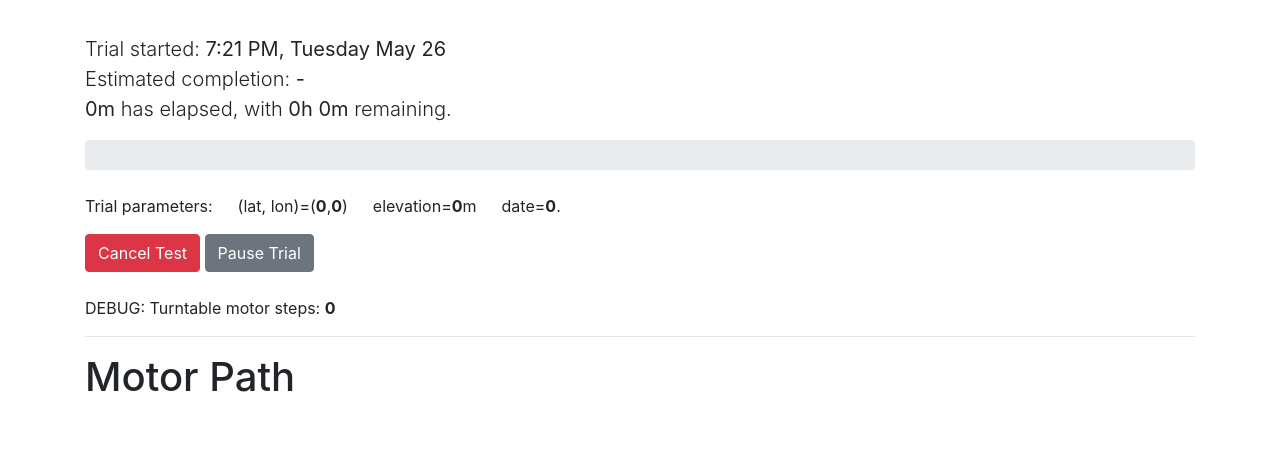
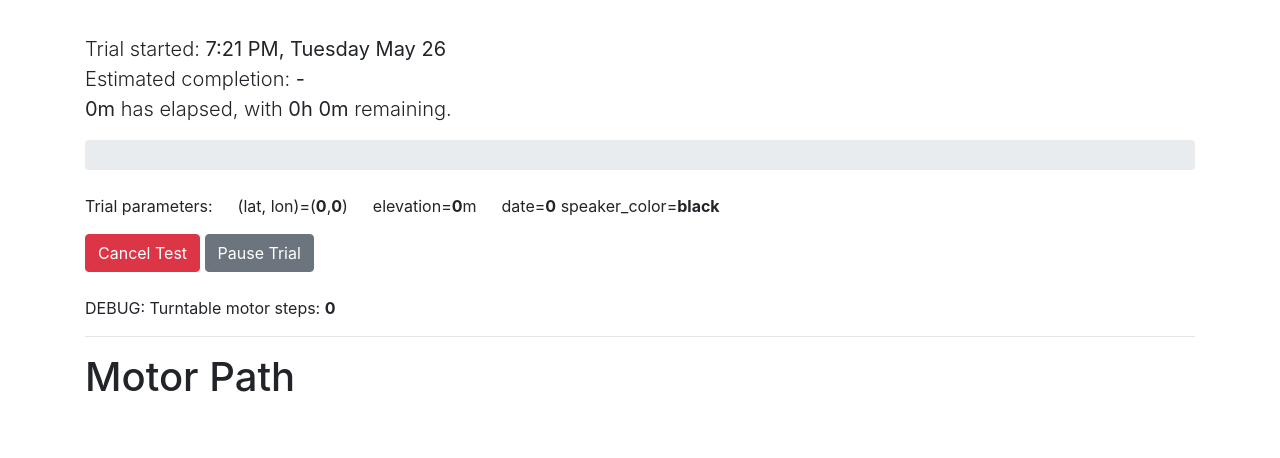
Before and after one commit to colebergmann/sonos-bot, a Flask app: template app/templates/home.html in a window 1280 px wide. Shown: the part 150-608 px from the top of the page. Run offline with Flask 2, Linux system fonts and the light colour scheme; the template is opened without the code that fills it, so the values that code supplies are empty; some libraries are stand-ins or nearby versions.

Commit message:
cb - added speaker color

```diff
--- a/app/Robot.py
+++ b/app/Robot.py
@@ -20,6 +20,7 @@
     current_seconds = 0
     total_seconds = 1
     timer = None
+    speaker_color = "black"     # or "white"
 
     SECS_PER_CYCLE = 300    # time each cycle accounts for
     CYCLE_PERIOD = 2        # time between cycles
@@ -28,7 +29,7 @@
         print("DEBUG: [ROBOT] Object instantiated")
         #self.calculate(5, 5, 2000, '12/12/2009')
 
-    def calculate(self, lat, lon, elevation, date):
+    def calculate(self, lat, lon, elevation, date, speaker_color):
         self.status = "calculating"
 
         # make sure the calculations are successful. if not, kick user back to params page
@@ -43,6 +44,7 @@
             self.total_seconds = len(self.azimuth_arr)
             print(len(self.azimuth_arr))
             self.start_date = datetime.now()
+            self.speaker_color = speaker_color
 
             #commence the timer!
             self.run_timer()
@@ -83,7 +85,8 @@
             "time_elapsed": self.seconds_to_string(self.current_seconds),
             "time_remaining": self.seconds_to_string(self.total_seconds - self.current_seconds),
             "percentage_complete": int((self.current_seconds / self.total_seconds)*100),
-            "turntable": self.turntable.get_state()
+            "turntable": self.turntable.get_state(),
+            "speaker_color" : self.speaker_color,
         }
 
     def get_status(self):
--- a/app/templates/home.html
+++ b/app/templates/home.html
@@ -39,7 +39,7 @@
                 <div class="progress-bar bg-success progress-bar-striped progress-bar-animated" role="progressbar" id="progress" style="width: 0%"></div>
             </div>
             <br>
-            <p>Trial parameters: &emsp; (lat, lon)=(<strong id="lat"></strong>,<strong id="lon"></strong>) &emsp;  elevation=<strong id="elevation"></strong>m &emsp; date=<strong id="date_param"></strong>.</p>
+            <p>Trial parameters: &emsp; (lat, lon)=(<strong id="lat"></strong>,<strong id="lon"></strong>) &emsp;  elevation=<strong id="elevation"></strong>m &emsp; date=<strong id="date_param"></strong>    speaker_color=<strong id="speaker-color"></strong></p>
             <button type="button" class="btn btn-danger" data-toggle="modal" data-target="#stopModal" id="cancelButton">Cancel Test</button>
             <button type="button" class="btn btn-secondary" onclick="pause()" id="pauseBtn">Pause Trial</button>
             <button type="button" class="btn btn-success" onclick="resume()" id="resumeBtn" hidden>Resume Trial</button>
@@ -107,6 +107,7 @@
             document.getElementById("progress").style = "width: " + data.percentage_complete + "%";
             document.getElementById("lat").innerHTML = data.lat
             document.getElementById("lon").innerHTML = data.lon
+            document.getElementById("speaker-color").innerHTML = data.speaker_color
             document.getElementById("elevation").innerHTML = data.elevation
             document.getElementById("turntableSteps").innerHTML = data.turntable.steps_taken;
             if (data.status == "ready" || data.status == "calculating" || data.status == "resetting") {
--- a/app/templates/setup.html
+++ b/app/templates/setup.html
@@ -70,7 +70,7 @@
                     <div class="input-group-prepend">
                       <span class="input-group-text">Speaker Color</span>
                     </div>
-                    <select class="form-control">
+                    <select class="form-control" id="speaker-color">
                         <option value="black">Black</option>
                         <option value="white">White</option>
                     </select>
@@ -110,6 +110,7 @@
                 "lon":document.getElementById("lon").value,
                 "elevation":document.getElementById("elevation").value,
                 "date":document.getElementById("date").value,
+                "speaker_color":document.getElementById("speaker-color").value,
             }),
             success: function (data) {
                 if (data["error"] != null) {
--- a/app/webserver.py
+++ b/app/webserver.py
@@ -97,7 +97,8 @@
 
     # start the calculations in a separate thread so we aren't clogging up the main thread
     Thread(target=robot.calculate, args=[float(request.json.get("lat")), float(request.json.get("lon")),
-                                         float(request.json.get("elevation")), request.json.get("date")]).start()
+                                         float(request.json.get("elevation")), request.json.get("date"),
+                                         request.json.get("speaker_color")]).start()
     return {"status": "success"}
 
 
```
